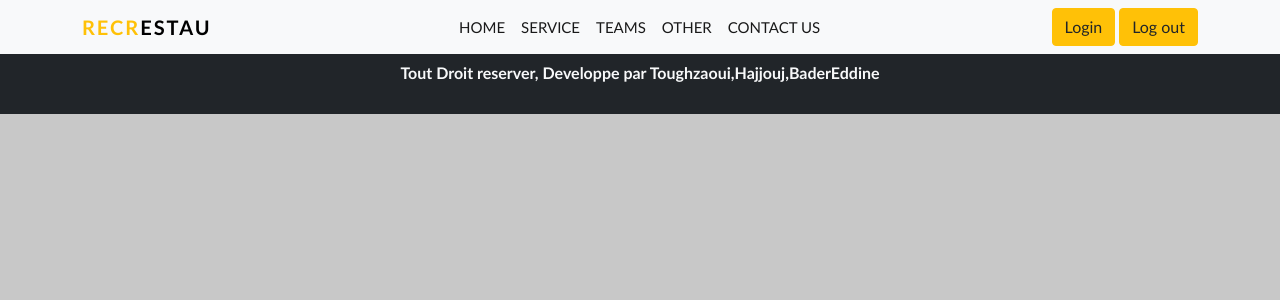
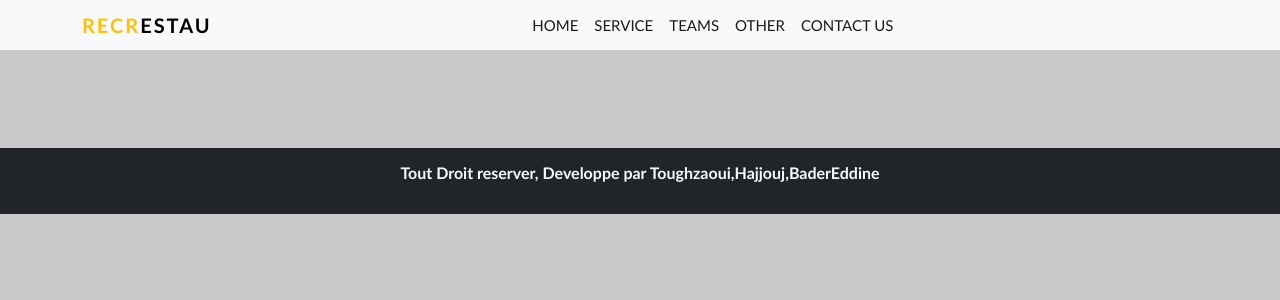
Before and after one commit to gerrard-ste/Restaurant, a Django app: page /service/ in a window 1280 px wide. Shown: the top 300 px of the page. Run offline with Django 4.2, Linux system fonts and the light colour scheme; data that the repository does not hold is empty.

Commit message:
add Changes

```diff
--- /dev/null
+++ b/RECRESTAU/WEBSITERECRESTAU/static/css/service.css
@@ -0,0 +1,19 @@
+.service-container{
+    margin-top: 100px;
+    cursor:pointer;
+
+}
+.service-container .card{
+    margin-top: 20px;
+    box-shadow: 0px 2px 3px 0px rgba(0,0,0,0.4);
+    cursor: pointer;
+}
+.card img{
+    cursor:pointer;
+    filter: grayscale(10%)
+}
+.card img:hover{
+    cursor:pointer;
+    filter: grayscale(90%);
+    transition-duration: 2s;
+}
--- a/RECRESTAU/WEBSITERECRESTAU/templates/base.html
+++ b/RECRESTAU/WEBSITERECRESTAU/templates/base.html
@@ -37,14 +37,7 @@
               <a class="nav-link active" href="#">contact us</a>
             </li>
           </ul>
-          <ul class="navbar-nav ml-auto">
-            <li class="nav-item">
-              <button  href="login.html" target="_blank" class="btn btn-warning text-dark">Login</button>&nbsp;
-            </li>
-            <li class="nav-item">
-              <button  href="signup.html" class="btn btn-warning text-dark">Log out</button>
-            </li>
-          </ul>
+
         </div>
       </div>
     </nav>
--- a/RECRESTAU/WEBSITERECRESTAU/templates/service.html
+++ b/RECRESTAU/WEBSITERECRESTAU/templates/service.html
@@ -1,8 +1,9 @@
 {% extends 'base.html' %}
 
 {% block content %}
-
-    <div class="container">
+{% load static %}
+<link rel="stylesheet" type="text/css" href="{% static 'css/service.css' %}">
+    <div class="container service-container">
         <div class="row">
             {% for restaurant in restaurants %}
                 <div class="col-md-4">
```
